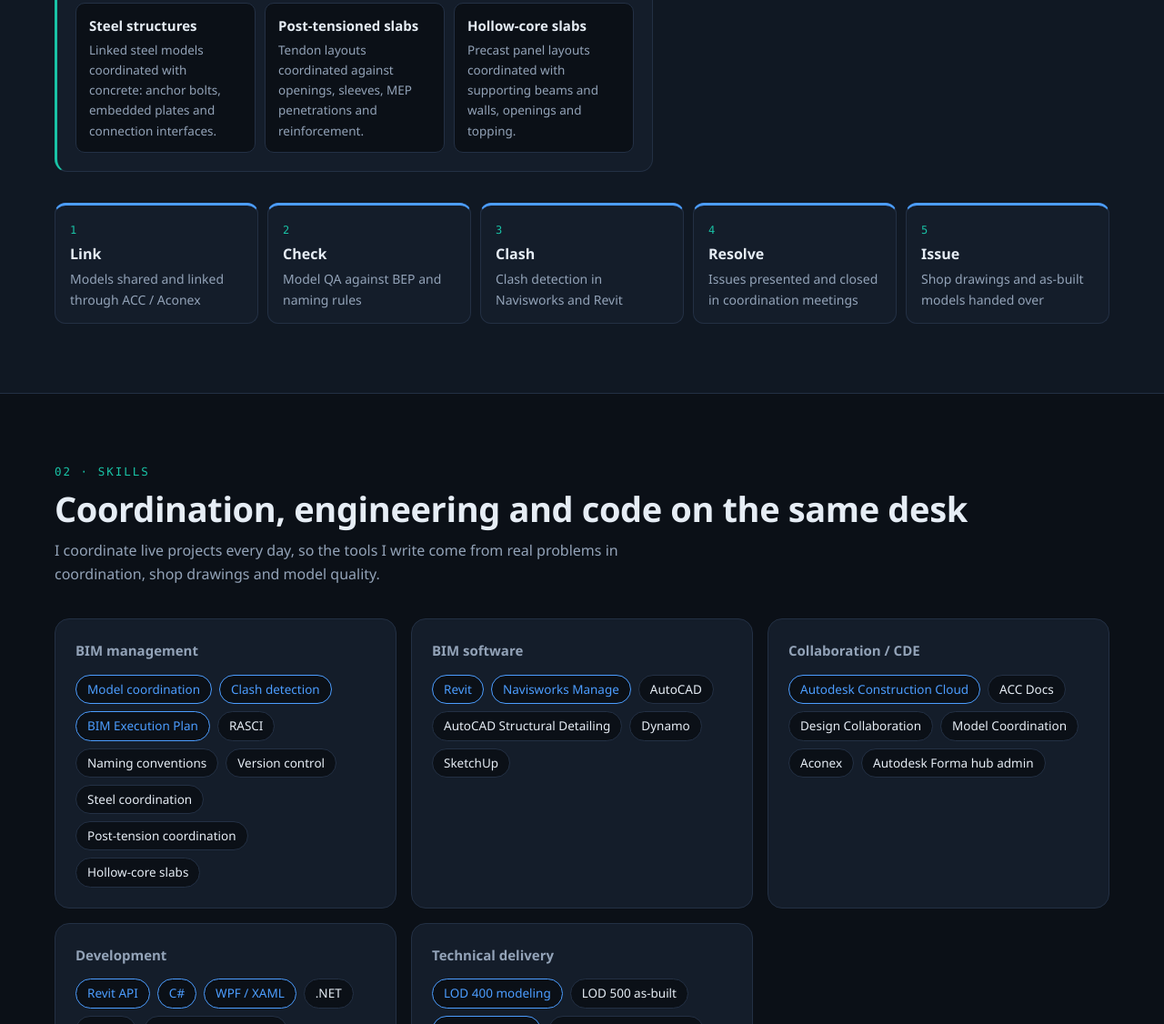
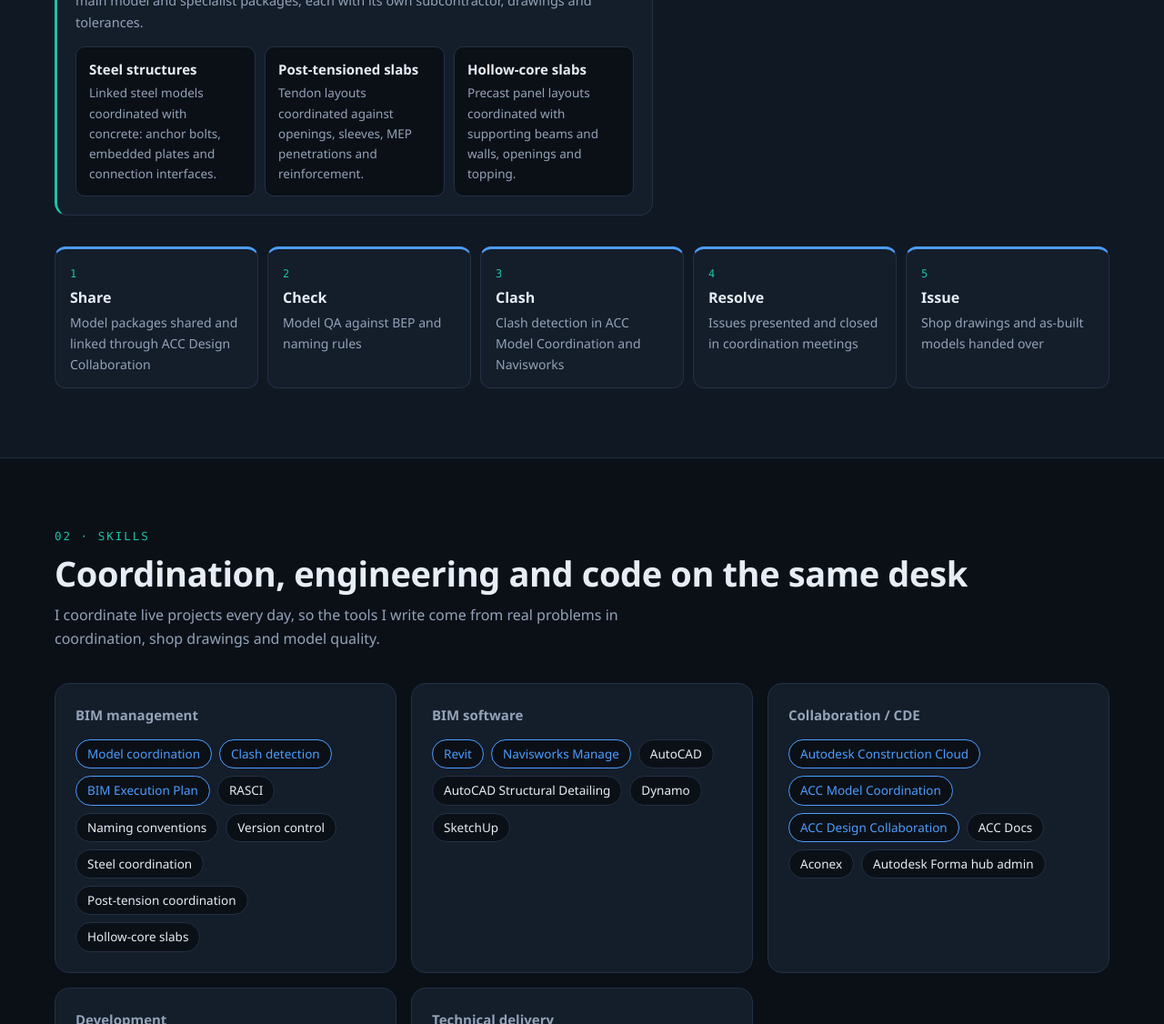
Before and after one commit to monasr26/portfolio, a plain HTML site: page index.html in a window 1280 px wide. Shown: the part 1853-2979 px from the top of the page at 91% size. Drawn offline with Linux system fonts and the light colour scheme.

Commit message:
Highlight ACC Model Coordination and Design Collaboration
Co-Authored-By: Claude Fable 5.2 <noreply@anthropic.com>

```diff
--- a/index.html
+++ b/index.html
@@ -280,8 +280,8 @@ footer { padding: 26px 0; color: var(--muted); font-size: 13px; text-align: cent
     <div class="coord">
       <div class="coord-main">
         <div class="duties">
-          <div class="duty"><div class="n mono">01</div><div><h3>Multidisciplinary coordination</h3><p>Coordinate architecture, structure and MEP models, including steel, post-tension and hollow-core packages, and lead clash detection in Navisworks and Revit so conflicts are resolved before construction.</p></div></div>
-          <div class="duty"><div class="n mono">02</div><div><h3>CDE administration</h3><p>Administer Aconex and every ACC module (Docs, Design Collaboration, Model Coordination): file sharing, model linking and version control across all stakeholders.</p></div></div>
+          <div class="duty"><div class="n mono">01</div><div><h3>Multidisciplinary coordination</h3><p>Coordinate architecture, structure and MEP models, including steel, post-tension and hollow-core packages, and lead clash detection in ACC Model Coordination, Navisworks and Revit so conflicts are resolved before construction.</p></div></div>
+          <div class="duty"><div class="n mono">02</div><div><h3>ACC and CDE administration</h3><p>Run coordination on Autodesk Construction Cloud: Design Collaboration to share and consume model packages between teams, Model Coordination for clash checks, and Docs for files. Also administer Aconex, with version control across all stakeholders.</p></div></div>
           <div class="duty"><div class="n mono">03</div><div><h3>Standards and compliance</h3><p>Check every model and shop drawing against the project BIM Execution Plan, RASCI matrix and naming conventions before it is issued.</p></div></div>
           <div class="duty"><div class="n mono">04</div><div><h3>As-built and LOD 500 handover</h3><p>On AMAALA I reviewed and coordinated the as-built and LOD 500 model handover: finding model issues and correcting families until the models were accepted.</p></div></div>
           <div class="duty"><div class="n mono">05</div><div><h3>Hub setup and templates</h3><p>Autodesk Forma hub admin: project templates, members, licenses, roles and responsibilities. I also set up BIM workflows, Revit templates and family libraries.</p></div></div>
@@ -313,9 +313,9 @@ footer { padding: 26px 0; color: var(--muted); font-size: 13px; text-align: cent
     </div>
 
     <div class="flow">
-      <div class="step"><span class="mono">1</span><b>Link</b>Models shared and linked through ACC / Aconex</div>
+      <div class="step"><span class="mono">1</span><b>Share</b>Model packages shared and linked through ACC Design Collaboration</div>
       <div class="step"><span class="mono">2</span><b>Check</b>Model QA against BEP and naming rules</div>
-      <div class="step"><span class="mono">3</span><b>Clash</b>Clash detection in Navisworks and Revit</div>
+      <div class="step"><span class="mono">3</span><b>Clash</b>Clash detection in ACC Model Coordination and Navisworks</div>
       <div class="step"><span class="mono">4</span><b>Resolve</b>Issues presented and closed in coordination meetings</div>
       <div class="step"><span class="mono">5</span><b>Issue</b>Shop drawings and as-built models handed over</div>
     </div>
@@ -346,8 +346,8 @@ footer { padding: 26px 0; color: var(--muted); font-size: 13px; text-align: cent
       <div class="panel">
         <h3>Collaboration / CDE</h3>
         <div class="chips">
-          <span class="chip hot">Autodesk Construction Cloud</span><span class="chip">ACC Docs</span><span class="chip">Design Collaboration</span>
-          <span class="chip">Model Coordination</span><span class="chip">Aconex</span><span class="chip">Autodesk Forma hub admin</span>
+          <span class="chip hot">Autodesk Construction Cloud</span><span class="chip hot">ACC Model Coordination</span><span class="chip hot">ACC Design Collaboration</span>
+          <span class="chip">ACC Docs</span><span class="chip">Aconex</span><span class="chip">Autodesk Forma hub admin</span>
         </div>
       </div>
       <div class="panel">
```
